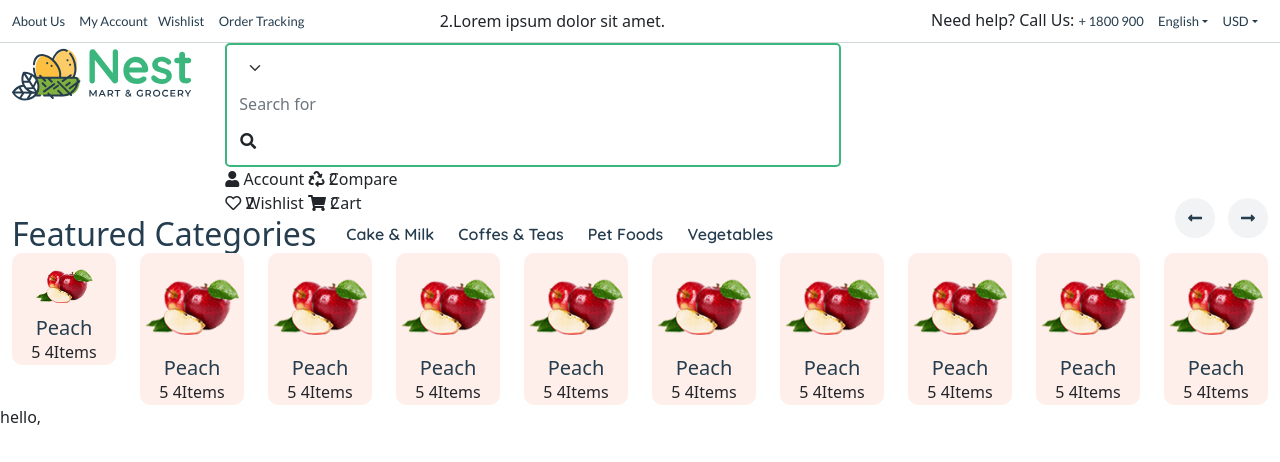
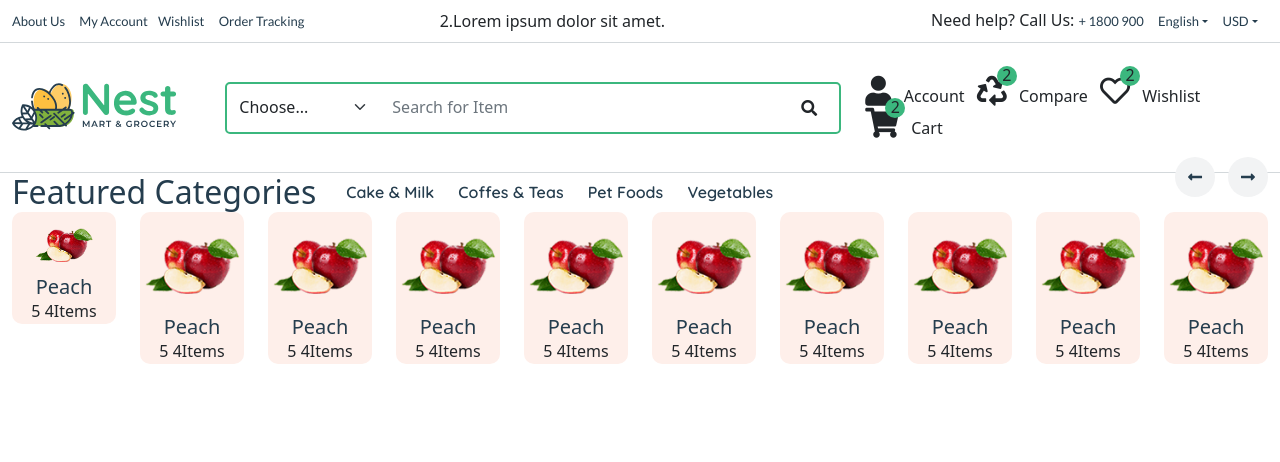
Before and after one commit to mzhratul-alt/nest, a plain HTML site: page index.html in a window 1280 px wide. Drawn offline with Linux system fonts and the light colour scheme; files that its build step writes are made by us from their sources.

Commit message:
last update

```diff
--- a/assets/css/style.css
+++ b/assets/css/style.css
@@ -6,7 +6,11 @@
 
    Table of Contents
    ================================================================
-   1) Common
+   1) Common Css
+   2) Header Section
+      2.1) Top Header
+      2.2) Middle Header
+      2.3) Bottom Header
 
 
 /* Common Css Start */
@@ -97,13 +101,19 @@
  }
  /* //Common Css End */
 
- /* Top Header Section Css Start */
+ /* Header Section Css Start */
  header ul li {
    display: inline-block;
  }
+ .top_header,
+ .middle_header,
+ .bottom_header {
+   border-bottom: 1px solid rgba(37, 61, 78, 0.2);
+ }
+ /* Top Header Section Css Start */
+
  .top_header{
    padding:8px 0;
-   border-bottom: 1px solid rgba(37, 61, 78, 0.2);
 }
  .top_header ul li a{
     color:var(--common-text);
@@ -118,6 +128,14 @@
  /* //Top Header Section Css End */
 
  /* Middle Header Section Css Start */
+ .middle_header{
+   padding: 30px 0;
+ }
+
+.middle_header a.navbar-brand{
+   display: inline-block;
+}
+
  .middle_header form.search_box {
    border: 2px solid var(--hlt-color);
    border-radius: 5px;
@@ -141,9 +159,26 @@
  .ecom_action ul li {
    position: relative;
  }
+ .ecom_action ul li i{
+    font-size: 30px;
+    padding-right: 8px;
+ }
+ .ecom_action ul li{
+    margin-right: 8px;
+ }
  .ecom_action ul li span {
    position: absolute;
- }
+   width: 20px;
+   height: 20px;
+   background-color: var(--hlt-color);
+   text-align: center;
+   line-height: 18px;
+   display: inline-block;
+   border-radius: 50%;
+   font-weight: 500;
+   top: -10px;
+   left: 20px;
+}
 
  /* //Middle Header Section Css End */
 
@@ -191,3 +226,4 @@
  .featured_slide_icon.fa-long-arrow-alt-left{
     right: 65px;
  }
+ /* //Header Section Css End */
--- a/index.html
+++ b/index.html
@@ -81,7 +81,7 @@
       <!-- Middle header Section Start -->
       <div class="middle_header">
          <div class="container-fluid">
-            <div class="row">
+            <div class="row align-items-center">
                <div class="col-lg-2">
                   <a class="navbar-brand" href="index.html">
                      <img src="assets/images/logo.svg" alt="Logo">
@@ -89,7 +89,6 @@
                </div>
                <div class="col-lg-6">
                   <form class="search_box row g-0" action="#">
-                     <div class="col-3">
                      <div class="col-3">
                         <select class="form-select">
                            <option selected>Choose...</option>
@@ -253,5 +252,3 @@
 
 </body>
 </html>
-
-hello,
```
